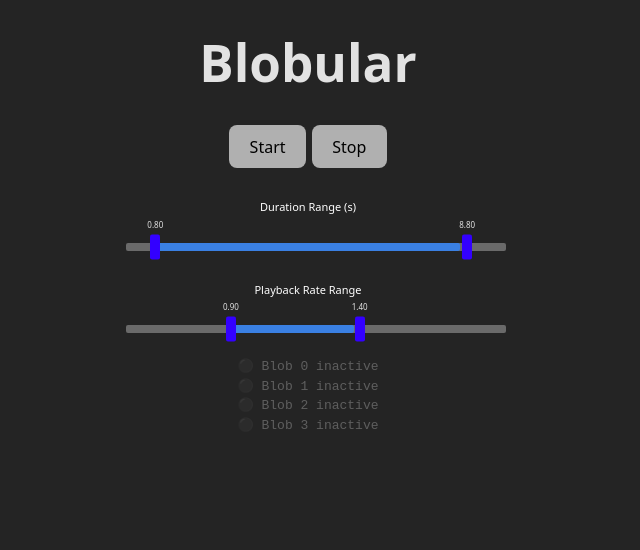
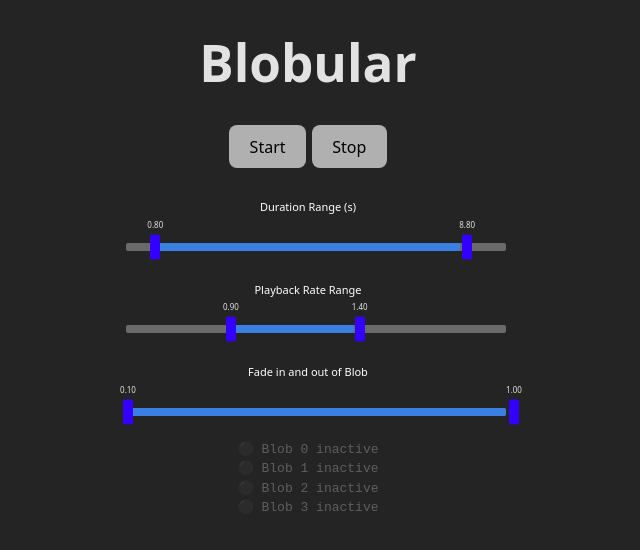
Before and after one commit to thinknoise/blobular, a React (Vite) app: page / in a window 1280 px wide. Shown: the top 550 px of the page, without its empty margins (332-972 px from the left). Built offline with nearby package versions, Linux system fonts and the light colour scheme.

Commit message:
fade range

```diff
--- a/src/components/AudioBlobularPlayer/AudioBlobularPlayer.tsx
+++ b/src/components/AudioBlobularPlayer/AudioBlobularPlayer.tsx
@@ -9,11 +9,13 @@ const AudioBlobularPlayer = () => {
   const [playbackRateRange, setPlaybackRateRange] = useState<[number, number]>([
     0.9, 1.4,
   ]);
+  const [fadeRange, setFadeRange] = useState<[number, number]>([0.1, 1.0]);
 
   const { start, stop, blobEvents } = useBlobularEngine(
     4,
     durationRange,
-    playbackRateRange
+    playbackRateRange,
+    fadeRange
   );
 
   return (
@@ -26,6 +28,8 @@ const AudioBlobularPlayer = () => {
         setDurationRange={setDurationRange}
         playbackRateRange={playbackRateRange}
         setPlaybackRateRange={setPlaybackRateRange}
+        fadeRange={fadeRange}
+        setFadeRange={setFadeRange}
       />
 
       <BlobDisplay events={blobEvents} />
--- a/src/components/AudioBlobularPlayer/playBlobAtTime.ts
+++ b/src/components/AudioBlobularPlayer/playBlobAtTime.ts
@@ -5,7 +5,8 @@ export const playBlobAtTime = (
   duration: number, // desired slice length in buffer-time
   playbackRate: number,
   gain: number,
-  compressor: DynamicsCompressorNode
+  compressor: DynamicsCompressorNode,
+  fadeTime: number
 ) => {
   const source = ctx.createBufferSource();
   source.buffer = buffer;
@@ -16,9 +17,6 @@ export const playBlobAtTime = (
 
   // Real-world duration = requested duration ÷ speed
   const actualPlayTime = duration / playbackRate;
-
-  // Use up to 5ms, or half the actual play time, for fades
-  const fadeTime = Math.min(0.5, actualPlayTime / 2);
 
   // Clear any old automation
   gainNode.gain.cancelScheduledValues(time);
--- a/src/components/AudioBlobularPlayer/useBlobularEngine.ts
+++ b/src/components/AudioBlobularPlayer/useBlobularEngine.ts
@@ -5,7 +5,8 @@ import type { BlobEvent } from "./types";
 export const useBlobularEngine = (
   numBlobs: number = 4,
   durationRange: [number, number],
-  playbackRateRange: [number, number]
+  playbackRateRange: [number, number],
+  fadeRange: [number, number]
 ) => {
   const audioCtxRef = useRef<AudioContext | null>(null);
   const compressorRef = useRef<DynamicsCompressorNode | null>(null);
@@ -14,6 +15,8 @@ export const useBlobularEngine = (
 
   const durationRangeRef = useRef<[number, number]>(durationRange);
   const playbackRateRangeRef = useRef<[number, number]>(playbackRateRange);
+
+  const fadeRangeRef = useRef<[number, number]>(fadeRange);
 
   const [blobEvents, setBlobEvents] = useState<(BlobEvent | null)[]>(() =>
     Array(numBlobs).fill(null)
@@ -33,6 +36,10 @@ export const useBlobularEngine = (
   useEffect(() => {
     playbackRateRangeRef.current = playbackRateRange;
   }, [playbackRateRange]);
+
+  useEffect(() => {
+    fadeRangeRef.current = fadeRange;
+  }, [fadeRange]);
 
   const createScheduler = (blobIndex: number) => {
     const scheduler = () => {
@@ -60,6 +67,15 @@ export const useBlobularEngine = (
         const randomPlaybackRate =
           Math.random() * (maxRate - minRate) + minRate;
 
+        const actualPlayTime = randomDuration / randomPlaybackRate;
+
+        // 3) pick a random fade within user’s range
+        const [minFade, maxFade] = fadeRangeRef.current;
+        const randomFade = Math.random() * (maxFade - minFade) + minFade;
+
+        // 4) ensure fade never exceeds half the play time
+        const fadeTime = Math.min(randomFade, actualPlayTime / 2);
+
         const gain = 0.8; // or scale down if needed
 
         const event: BlobEvent = {
@@ -83,10 +99,11 @@ export const useBlobularEngine = (
           randomDuration,
           randomPlaybackRate,
           gain,
-          compressor // ✅ pass compressor node
+          compressor, // ✅ pass compressor node
+          fadeTime
         );
 
-        blob.nextBlobTime += randomDuration - 0.3;
+        blob.nextBlobTime += randomDuration - fadeTime;
       }
 
       requestAnimationFrame(scheduler);
--- a/src/components/BlobDisplay/BlobControls.tsx
+++ b/src/components/BlobDisplay/BlobControls.tsx
@@ -1,11 +1,22 @@
 import BlobRangeSlider from "./BlobRangeSlider";
 import "./BlobControls.css";
+
+type BlobControlsProps = {
+  durationRange: [number, number];
+  setDurationRange: React.Dispatch<React.SetStateAction<[number, number]>>;
+  playbackRateRange: [number, number];
+  setPlaybackRateRange: React.Dispatch<React.SetStateAction<[number, number]>>;
+  fadeRange: [number, number];
+  setFadeRange: React.Dispatch<React.SetStateAction<[number, number]>>;
+};
 
 const BlobControls = ({
   durationRange,
   setDurationRange,
   playbackRateRange,
   setPlaybackRateRange,
+  fadeRange,
+  setFadeRange,
 }: BlobControlsProps) => {
   return (
     <div className="blob-controls">
@@ -26,14 +37,17 @@ const BlobControls = ({
         max={2.0}
         step={0.05}
       />
+
+      <BlobRangeSlider
+        label="Fade in and out of Blob"
+        range={fadeRange}
+        setRange={setFadeRange}
+        min={0.1}
+        max={1.0}
+        step={0.1}
+      />
     </div>
   );
 };
 
 export default BlobControls;
-type BlobControlsProps = {
-  durationRange: [number, number];
-  setDurationRange: React.Dispatch<React.SetStateAction<[number, number]>>;
-  playbackRateRange: [number, number];
-  setPlaybackRateRange: React.Dispatch<React.SetStateAction<[number, number]>>;
-};
```
